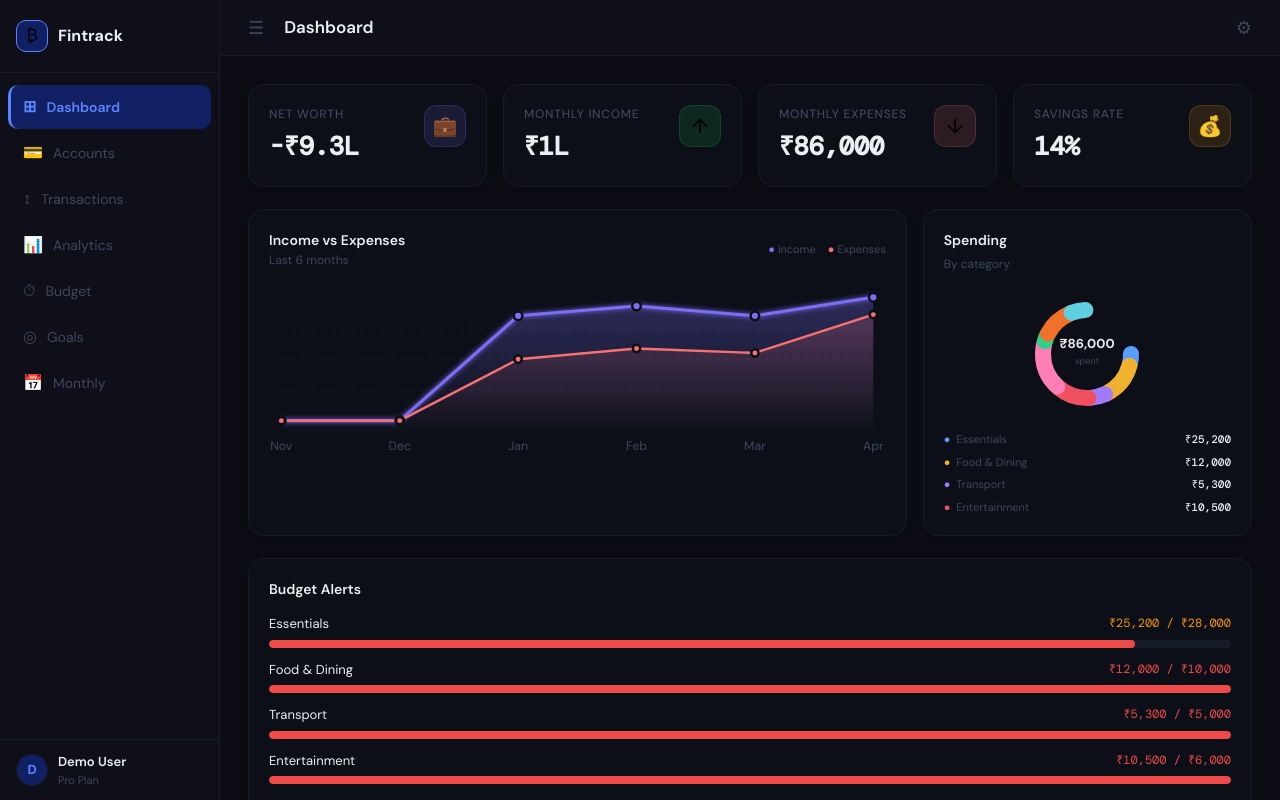
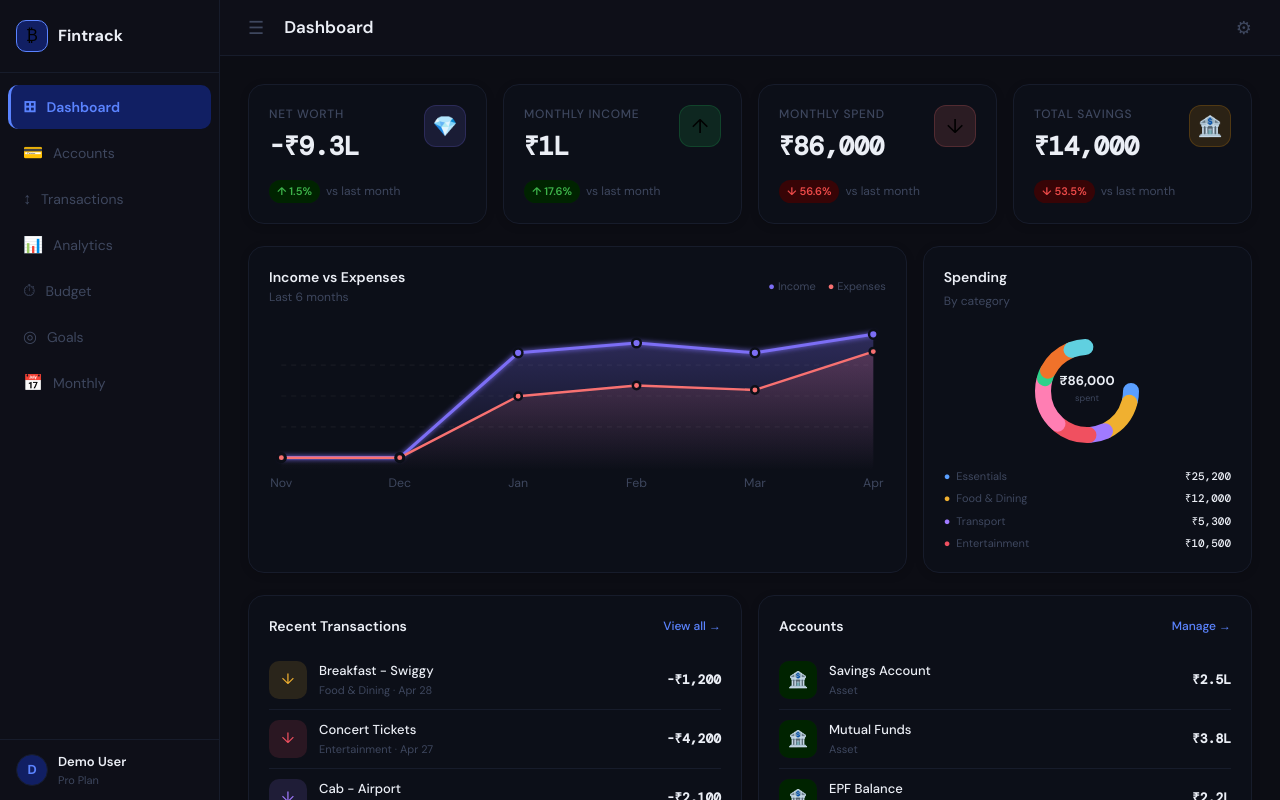
Before and after one commit to beingdpkpr/personal-finance, a React (Vite) app: page /login in a window 1280 px wide. Both pictures are taken after a click on the button "Try Demo". Built offline with nearby package versions, Linux system fonts and the light colour scheme.

Commit message:
feat(dashboard): add vs-last-month badges, replace budget alerts with recent txns + accounts grid

```diff
--- a/src/pages/Dashboard.tsx
+++ b/src/pages/Dashboard.tsx
@@ -1,26 +1,45 @@
+import { useNavigate } from 'react-router-dom'
 import { useFinanceContext } from '../hooks/FinanceContext'
 import { fmt } from '../lib/format'
-import { resolveLimit } from '../lib/data'
-import { EXPENSE_CATS, MONTHS } from '../constants/categories'
+import { EXPENSE_CATS, INCOME_CATS, MONTHS } from '../constants/categories'
 import Card from '../components/ui/Card'
 import StatCard from '../components/ui/StatCard'
-import ProgressBar from '../components/ui/ProgressBar'
 import AreaChart from '../components/charts/AreaChart'
 import DonutChart from '../components/charts/DonutChart'
 
+function pctChange(curr: number, prev: number): number {
+  if (prev === 0) return 0
+  return Math.round(Math.abs((curr - prev) / Math.abs(prev)) * 1000) / 10
+}
+
+function fmtShortDate(d: string): string {
+  const date = new Date(d + 'T00:00:00')
+  return `${MONTHS[date.getMonth()]} ${date.getDate()}`
+}
+
 export default function Dashboard() {
-  const { txns, budgets, nw, openAdd } = useFinanceContext()
+  const navigate = useNavigate()
+  const { txns, nw } = useFinanceContext()
 
   const now = new Date()
   const thisMonth = `${now.getFullYear()}-${String(now.getMonth()+1).padStart(2,'0')}`
+  const prevD = new Date(now.getFullYear(), now.getMonth() - 1, 1)
+  const lastMonth = `${prevD.getFullYear()}-${String(prevD.getMonth()+1).padStart(2,'0')}`
+
   const monthTxns = txns.filter(t => t.date.startsWith(thisMonth))
-  const monthIncome  = monthTxns.filter(t => t.type==='income').reduce((s,t) => s+t.amount, 0)
-  const monthExpense = monthTxns.filter(t => t.type==='expense').reduce((s,t) => s+t.amount, 0)
-  const netSavings   = monthIncome - monthExpense
-  const savingsRate  = monthIncome > 0 ? Math.round((netSavings/monthIncome)*100) : 0
-  const totalAssets  = nw.assets.reduce((s,a) => s+a.value, 0)
-  const totalLiab    = nw.liabilities.reduce((s,l) => s+l.value, 0)
-  const netWorth     = totalAssets - totalLiab
+  const lastTxns  = txns.filter(t => t.date.startsWith(lastMonth))
+
+  const monthIncome   = monthTxns.filter(t => t.type==='income').reduce((s,t) => s+t.amount, 0)
+  const monthExpense  = monthTxns.filter(t => t.type==='expense').reduce((s,t) => s+t.amount, 0)
+  const lastIncome    = lastTxns.filter(t => t.type==='income').reduce((s,t) => s+t.amount, 0)
+  const lastExpense   = lastTxns.filter(t => t.type==='expense').reduce((s,t) => s+t.amount, 0)
+  const netSavings    = monthIncome - monthExpense
+  const lastNetSavings = lastIncome - lastExpense
+
+  const totalAssets = nw.assets.reduce((s,a) => s+a.value, 0)
+  const totalLiab   = nw.liabilities.reduce((s,l) => s+l.value, 0)
+  const netWorth    = totalAssets - totalLiab
+  const lastNW      = netWorth - netSavings
 
   const areaData = Array.from({length:6}, (_,i) => {
     const d = new Date(now.getFullYear(), now.getMonth()-5+i, 1)
@@ -40,23 +59,24 @@ export default function Dashboard() {
   const totalCatSpend = catSpend.reduce((s,c)=>s+c.amount,0)
   const donutSegs = catSpend.map(c=>({ label:c.label, color:c.color, pct: totalCatSpend>0?(c.amount/totalCatSpend)*100:0 }))
 
-  const budgetAlerts = EXPENSE_CATS.map(c => {
-    const spent = monthTxns.filter(t=>t.type==='expense'&&t.category===c.id).reduce((s,t)=>s+t.amount,0)
-    const limit = resolveLimit(budgets[c.id], monthIncome)
-    const pct   = limit > 0 ? (spent/limit)*100 : 0
-    return { ...c, spent, limit, pct }
-  }).filter(c => c.pct >= 80 && c.limit > 0)
-
-  const recentTxns = [...txns].sort((a,b)=>b.date.localeCompare(a.date)).slice(0,8)
+  const recentTxns = [...txns].sort((a,b)=>b.date.localeCompare(a.date)).slice(0,6)
+  const allAccounts = [
+    ...nw.assets.map(a => ({ ...a, isLiability: false })),
+    ...nw.liabilities.map(l => ({ ...l, isLiability: true })),
+  ]
 
   return (
     <div style={{ padding:28, display:'flex', flexDirection:'column', gap:22 }}>
       {/* Stat cards */}
       <div style={{ display:'grid', gridTemplateColumns:'repeat(4,1fr)', gap:16 }}>
-        <StatCard label="Net Worth"      value={fmt(netWorth)}     icon="💼" color="#7c6ef5" delay={0}   />
-        <StatCard label="Monthly Income" value={fmt(monthIncome)}  icon="↑"  color="#22c55e" delay={0.05}/>
-        <StatCard label="Monthly Expenses" value={fmt(monthExpense)} icon="↓" color="#f87171" delay={0.1} />
-        <StatCard label="Savings Rate"   value={`${savingsRate}%`} icon="💰" color="#f59e0b" delay={0.15}/>
+        <StatCard label="Net Worth"        value={fmt(netWorth)}    icon="💎" color="#7c6ef5" delay={0}
+          sub={String(pctChange(netWorth, lastNW))} positive={netWorth >= lastNW} />
+        <StatCard label="Monthly Income"   value={fmt(monthIncome)} icon="↑"  color="#22c55e" delay={0.05}
+          sub={String(pctChange(monthIncome, lastIncome))} positive={monthIncome >= lastIncome} />
+        <StatCard label="Monthly Spend"    value={fmt(monthExpense)} icon="↓" color="#f87171" delay={0.1}
+          sub={String(pctChange(monthExpense, lastExpense))} positive={monthExpense <= lastExpense} />
+        <StatCard label="Total Savings"    value={fmt(netSavings)}  icon="🏦" color="#f59e0b" delay={0.15}
+          sub={String(pctChange(netSavings, lastNetSavings))} positive={netSavings >= lastNetSavings} />
       </div>
 
       {/* Charts row */}
@@ -91,49 +111,36 @@ export default function Dashboard() {
         </Card>
       </div>
 
-      {/* Budget alerts */}
-      {budgetAlerts.length > 0 && (
-        <Card>
-          <div style={{ fontSize:14, fontWeight:600, color:'var(--text)', marginBottom:14 }}>Budget Alerts</div>
-          <div style={{ display:'flex', flexDirection:'column', gap:12 }}>
-            {budgetAlerts.map(a => (
-              <div key={a.id}>
-                <div style={{ display:'flex', justifyContent:'space-between', marginBottom:6 }}>
-                  <span style={{ fontSize:13, color:'var(--text)' }}>{a.label}</span>
-                  <span style={{ fontSize:12, fontFamily:'DM Mono', color: a.pct >= 100 ? 'var(--negative)' : 'var(--warning)' }}>
-                    {fmt(a.spent)} / {fmt(a.limit)}
-                  </span>
-                </div>
-                <ProgressBar pct={a.pct} />
-              </div>
-            ))}
-          </div>
-        </Card>
-      )}
-
-      {/* Recent transactions */}
+      {/* Recent transactions + Accounts */}
+      <div style={{ display:'grid', gridTemplateColumns:'1fr 1fr', gap:16 }}>
+        {/* Recent Transactions */}
         <Card>
           <div style={{ display:'flex', justifyContent:'space-between', alignItems:'center', marginBottom:14 }}>
             <div style={{ fontSize:14, fontWeight:600, color:'var(--text)' }}>Recent Transactions</div>
-          <button onClick={openAdd} style={{ padding:'6px 14px', borderRadius:20, border:'1px solid var(--accent)', background:'var(--accent-dim)', color:'var(--accent)', cursor:'pointer', fontSize:12, fontWeight:600 }}>+ Add</button>
+            <button onClick={() => navigate('/transactions')} style={{ background:'none', border:'none', color:'var(--accent)', cursor:'pointer', fontSize:12, fontWeight:500 }}>
+              View all →
+            </button>
           </div>
           {recentTxns.length === 0 ? (
             <div style={{ color:'var(--text-dim)', fontSize:13, textAlign:'center', padding:'20px 0' }}>No transactions yet</div>
           ) : (
-          <div style={{ display:'flex', flexDirection:'column', gap:8 }}>
-            {recentTxns.map(t => {
-              const cat = EXPENSE_CATS.find(c=>c.id===t.category)
+            <div style={{ display:'flex', flexDirection:'column' }}>
+              {recentTxns.map((t, i) => {
+                const cat = t.type === 'income'
+                  ? INCOME_CATS.find(c => c.id === t.category)
+                  : EXPENSE_CATS.find(c => c.id === t.category)
+                const color = cat?.color ?? '#888'
                 return (
-                <div key={t.id} style={{ display:'flex', alignItems:'center', gap:12, padding:'8px 0', borderBottom:'1px solid var(--border)' }}>
-                  <div style={{ width:36, height:36, borderRadius:10, background:`${cat?.color ?? '#888'}22`, display:'flex', alignItems:'center', justifyContent:'center', fontSize:14, flexShrink:0 }}>
+                  <div key={t.id} style={{ display:'flex', alignItems:'center', gap:12, padding:'10px 0', borderBottom: i < recentTxns.length-1 ? '1px solid var(--border)' : 'none' }}>
+                    <div style={{ width:38, height:38, borderRadius:10, background:`${color}22`, display:'flex', alignItems:'center', justifyContent:'center', fontSize:15, flexShrink:0, color }}>
                       {t.type==='income' ? '↑' : '↓'}
                     </div>
                     <div style={{ flex:1, minWidth:0 }}>
                       <div style={{ fontSize:13, fontWeight:500, color:'var(--text)', overflow:'hidden', textOverflow:'ellipsis', whiteSpace:'nowrap' }}>{t.description}</div>
-                    <div style={{ fontSize:11, color:'var(--text-dim)' }}>{t.date} · {cat?.label ?? t.category}</div>
+                      <div style={{ fontSize:11, color:'var(--text-dim)', marginTop:2 }}>{cat?.label ?? t.category} · {fmtShortDate(t.date)}</div>
                     </div>
-                  <div style={{ fontSize:14, fontWeight:600, fontFamily:'DM Mono', color: t.type==='income'?'var(--positive)':'var(--negative)', flexShrink:0 }}>
-                    {t.type==='income'?'+':'-'}{fmt(t.amount)}
+                    <div style={{ fontSize:13, fontWeight:600, fontFamily:'DM Mono', color: t.type==='income' ? 'var(--positive)' : 'var(--text)', flexShrink:0 }}>
+                      {t.type==='income' ? '+' : '-'}{fmt(t.amount)}
                     </div>
                   </div>
                 )
@@ -141,6 +148,37 @@ export default function Dashboard() {
             </div>
           )}
         </Card>
+
+        {/* Accounts */}
+        <Card>
+          <div style={{ display:'flex', justifyContent:'space-between', alignItems:'center', marginBottom:14 }}>
+            <div style={{ fontSize:14, fontWeight:600, color:'var(--text)' }}>Accounts</div>
+            <button onClick={() => navigate('/accounts')} style={{ background:'none', border:'none', color:'var(--accent)', cursor:'pointer', fontSize:12, fontWeight:500 }}>
+              Manage →
+            </button>
+          </div>
+          {allAccounts.length === 0 ? (
+            <div style={{ color:'var(--text-dim)', fontSize:13, textAlign:'center', padding:'20px 0' }}>No accounts yet</div>
+          ) : (
+            <div style={{ display:'flex', flexDirection:'column' }}>
+              {allAccounts.slice(0, 6).map((acc, i) => (
+                <div key={acc.id} style={{ display:'flex', alignItems:'center', gap:12, padding:'10px 0', borderBottom: i < Math.min(allAccounts.length, 6)-1 ? '1px solid var(--border)' : 'none' }}>
+                  <div style={{ width:38, height:38, borderRadius:10, background: acc.isLiability ? 'oklch(0.22 0.08 25)' : 'oklch(0.22 0.08 145)', display:'flex', alignItems:'center', justifyContent:'center', fontSize:16, flexShrink:0 }}>
+                    {acc.isLiability ? '💳' : '🏦'}
+                  </div>
+                  <div style={{ flex:1, minWidth:0 }}>
+                    <div style={{ fontSize:13, fontWeight:500, color:'var(--text)', overflow:'hidden', textOverflow:'ellipsis', whiteSpace:'nowrap' }}>{acc.name}</div>
+                    <div style={{ fontSize:11, color:'var(--text-dim)', marginTop:2 }}>{acc.isLiability ? 'Liability' : 'Asset'}</div>
+                  </div>
+                  <div style={{ fontSize:13, fontWeight:600, fontFamily:'DM Mono', color: acc.isLiability ? 'var(--negative)' : 'var(--text)', flexShrink:0 }}>
+                    {acc.isLiability ? '-' : ''}{fmt(acc.value)}
+                  </div>
+                </div>
+              ))}
+            </div>
+          )}
+        </Card>
+      </div>
     </div>
   )
 }
```
Lines whose indentation alone changed are shown as unchanged.
